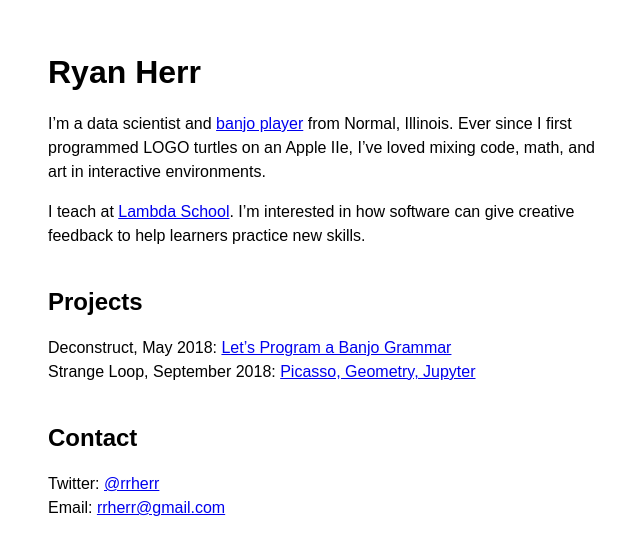
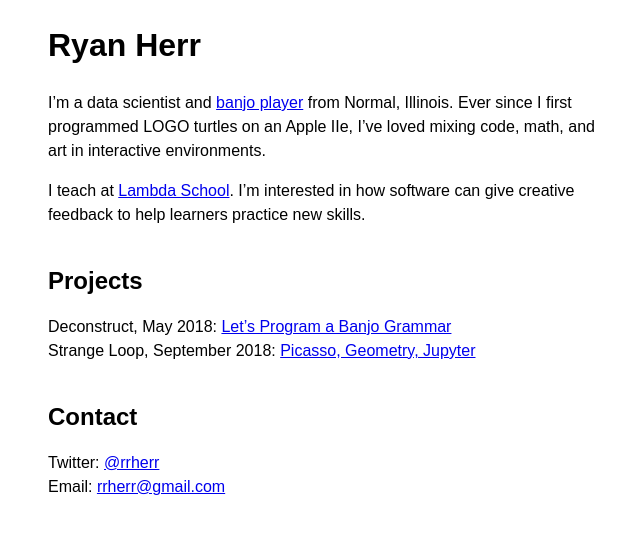
Before and after one commit to rrherr/rrherr.github.io, a Jekyll site: the page built from index.md, in a window 1280 px wide. Shown: the top 555 px of the page, without its empty margins (312-952 px from the left). Built offline with Jekyll 4.4.1, drawn with Linux system fonts in a browser that asks for light colours; our own code applies the rules of GitHub Pages for plain Markdown files.

Commit message:
Update default.html

```diff
--- a/_layouts/default.html
+++ b/_layouts/default.html
@@ -12,7 +12,7 @@
     <style>
       body { font-family: sans-serif; font-size: 16px; line-height: 1.5; margin-bottom: 3em; }
       div.container { max-width: 560px; margin: auto; }
-      h1, h2, h3 { margin-top: 1.5em; margin-bottom: 0.5em; }
+      h2 { margin-top: 1.5em; margin-bottom: 0.5em; }
 
       .video-responsive{
           overflow:hidden;
```
